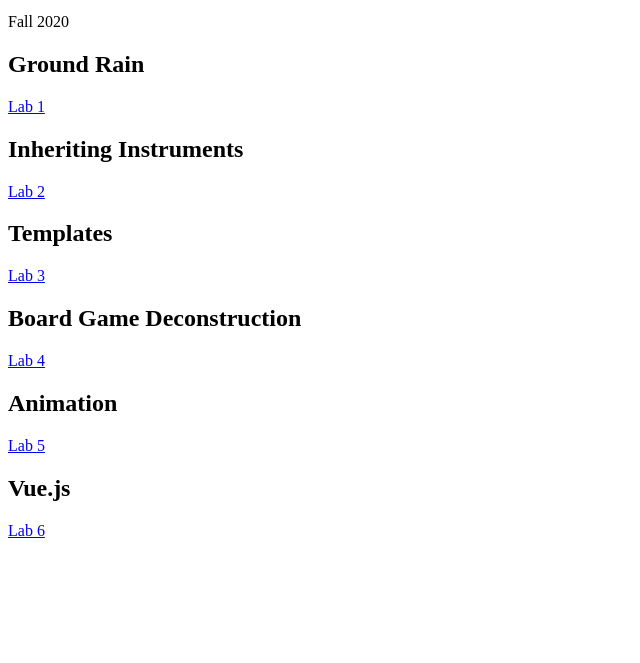
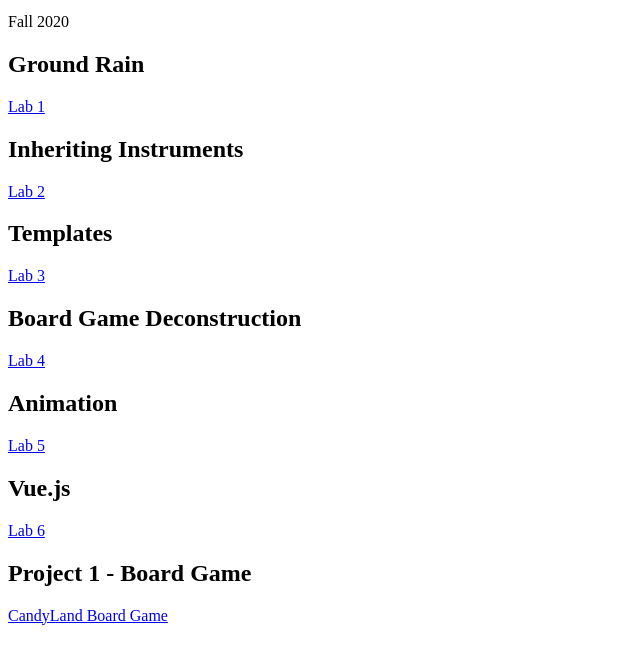
Before and after one commit to LaurenMF/n320fall2020, a plain HTML site: page index.html in a window 1280 px wide. Shown: the part 101-764 px from the top of the page, without its empty margins (0-640 px from the left). Drawn offline with Linux system fonts and the light colour scheme.

Commit message:
update index

```diff
--- a/index.html
+++ b/index.html
@@ -28,6 +28,7 @@
     <h2>Vue.js</h2>
     <p><a href="Labs/Vue/index.html">Lab 6</a></p>
 
-
+    <h2>Project 1 - Board Game</h2>
+    <p><a href="Labs/CandyLand/index.html">CandyLand Board Game</a></p>
 </body>
 </html>
```
